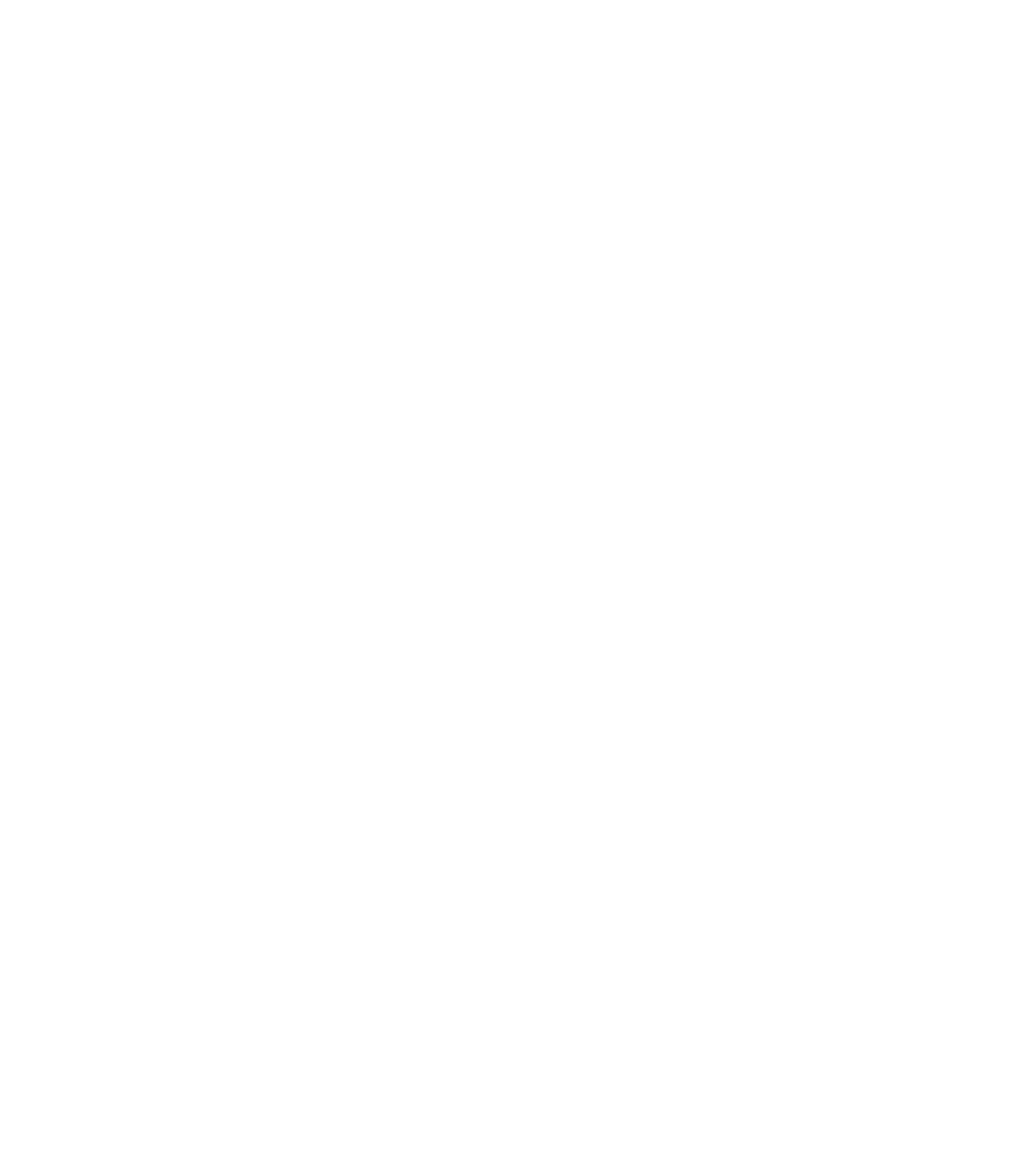
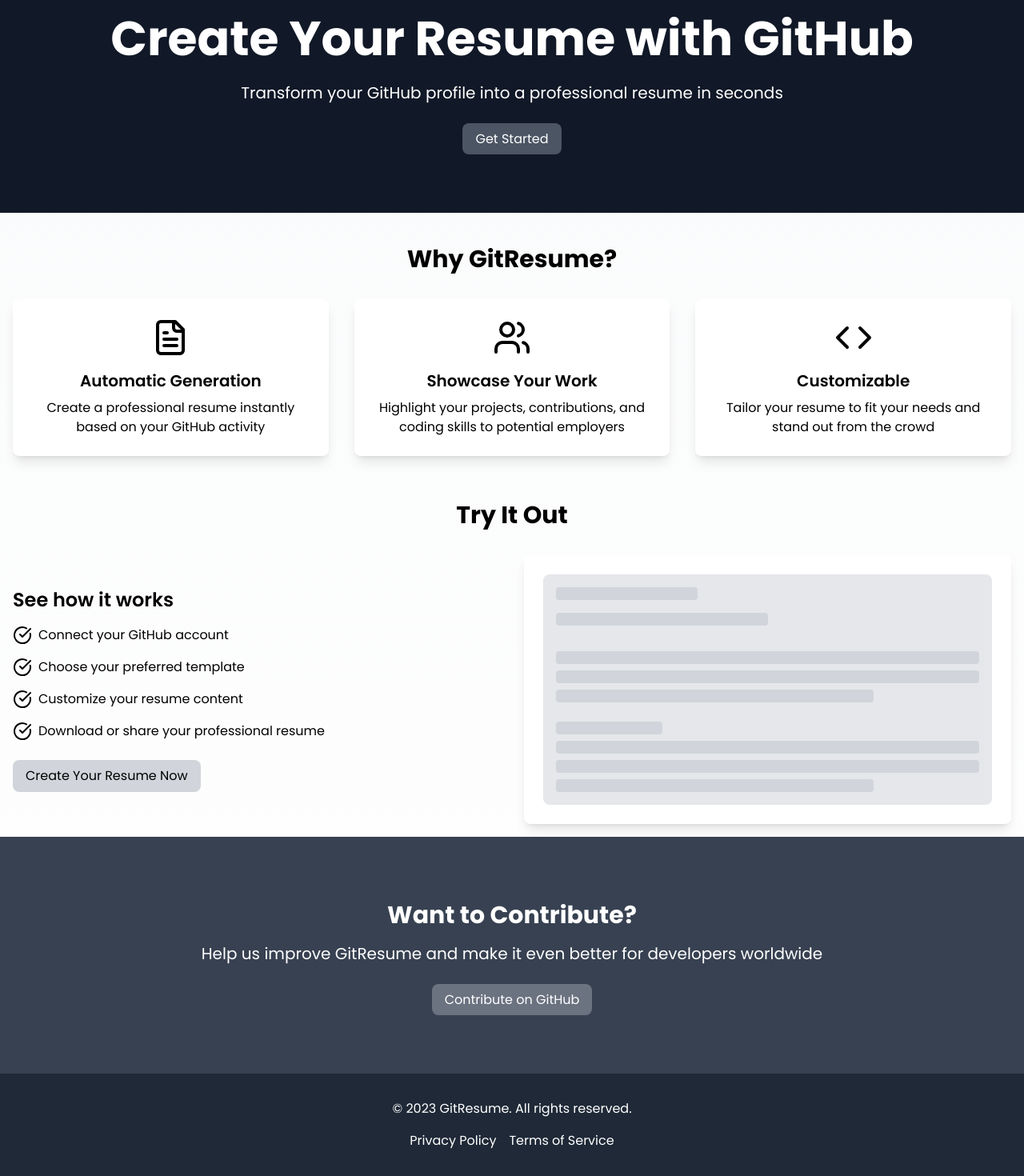
Before and after one commit to narashimha05/GitResume, a Next.js app: page / in a window 1280 px wide. Shown: the part 138-1608 px from the top of the page at 80% size. Before the commit the page ends 800 px from the top, so only its background shows below. Built offline with nearby package versions, Linux system fonts and the light colour scheme.

Commit message:
design fix

```diff
--- a/app/page.tsx
+++ b/app/page.tsx
@@ -1,15 +1,131 @@
-// import GitHubCalendar from 'react-github-calendar';
-"use client";
-import { useRouter } from "next/navigation";
+import Link from "next/link"
+import { Github, FileText, Users, Code, CheckCircle } from "lucide-react"
+
 export default function Home() {
-  const router = useRouter();
   return (
-    <div className='border-black border-4 w-full'>
-      Hello
-      {/* <div className='border-black border-4 m-4 w-full'>
-        <GitHubCalendar username="narashimha05" colorScheme='light' />
-      </div> */}
-      <button onClick={()=>router.push("/form")} className="border-2 rounded-lg px-4 py-1 bg-gray-200 ml-4">Forms</button>
+    <div className="flex flex-col min-h-screen bg-gradient-to-b from-gray-50 to-white">
+      <header className="container mx-auto px-4 py-6 flex justify-between items-center">
+        <div className="flex items-center space-x-2">
+          <Github className="h-6 w-6 text-primary" />
+          <span className="text-xl font-bold">GitResume</span>
+        </div>
+      </header>
+
+      <main className="flex-grow">
+        <section className="relative py-20 overflow-hidden">
+          <div className="absolute inset-0 bg-grid-pattern opacity-10"></div>
+          <div className="absolute inset-0 bg-gray-900"></div>
+          <div className="relative container mx-auto px-4 text-center text-white">
+            <h1 className="text-4xl md:text-6xl font-bold mb-6 animate-fade-in-up ">Create Your Resume with GitHub</h1>
+            <p className="text-xl mb-8 animate-fade-in-up animation-delay-200">
+              Transform your GitHub profile into a professional resume in seconds
+            </p>
+            <Link href={"/form"}
+              className=" text-primary hover:bg-gray-700 animate-fade-in-up animation-delay-400 rounded-lg bg-gray-600 px-4 py-2"
+            >
+              Get Started
+            </Link >
+          </div>
+        </section>
+
+        <section className="py-10">
+          <div className="container mx-auto px-4">
+            <h2 className="text-3xl font-bold mb-8 text-center">Why GitResume?</h2>
+            <div className="grid md:grid-cols-3 gap-8">
+              <div className="text-center p-6 bg-white rounded-lg shadow-lg transition-transform hover:scale-105">
+                <FileText className="h-12 w-12 mx-auto mb-4 text-primary" />
+                <h3 className="text-xl font-semibold mb-2">Automatic Generation</h3>
+                <p>Create a professional resume instantly based on your GitHub activity</p>
+              </div>
+              <div className="text-center p-6 bg-white rounded-lg shadow-lg transition-transform hover:scale-105">
+                <Users className="h-12 w-12 mx-auto mb-4 text-primary" />
+                <h3 className="text-xl font-semibold mb-2">Showcase Your Work</h3>
+                <p>Highlight your projects, contributions, and coding skills to potential employers</p>
+              </div>
+              <div className="text-center p-6 bg-white rounded-lg shadow-lg transition-transform hover:scale-105">
+                <Code className="h-12 w-12 mx-auto mb-4 text-primary" />
+                <h3 className="text-xl font-semibold mb-2">Customizable</h3>
+                <p>Tailor your resume to fit your needs and stand out from the crowd</p>
+              </div>
+            </div>
+          </div>
+        </section>
+
+        <section className="py-4">
+          <div className="container mx-auto px-4">
+            <h2 className="text-3xl font-bold mb-8 text-center">Try It Out</h2>
+            <div className="flex flex-col md:flex-row items-center justify-between gap-8">
+              <div className="w-full md:w-1/2">
+                <h3 className="text-2xl font-semibold mb-4">See how it works</h3>
+                <ul className="space-y-4">
+                  <li className="flex items-center">
+                    <CheckCircle className="h-6 w-6 text-primary mr-2" />
+                    <span>Connect your GitHub account</span>
+                  </li>
+                  <li className="flex items-center">
+                    <CheckCircle className="h-6 w-6 text-primary mr-2" />
+                    <span>Choose your preferred template</span>
+                  </li>
+                  <li className="flex items-center">
+                    <CheckCircle className="h-6 w-6 text-primary mr-2" />
+                    <span>Customize your resume content</span>
+                  </li>
+                  <li className="flex items-center">
+                    <CheckCircle className="h-6 w-6 text-primary mr-2" />
+                    <span>Download or share your professional resume</span>
+                  </li>
+                </ul>
+                <Link href={"/form"}><button className="mt-6 rounded-lg bg-gray-300 hover:bg-gray-400 px-4 py-2">
+                  Create Your Resume Now
+                </button></Link>
+              </div>
+              <div className="w-full md:w-1/2 bg-white p-6 rounded-lg shadow-lg">
+                <div className="aspect-w-4 aspect-h-5 bg-gray-200 rounded-lg overflow-hidden">
+                  <div className="p-4">
+                    <div className="w-1/3 h-4 bg-gray-300 rounded mb-4"></div>
+                    <div className="w-1/2 h-4 bg-gray-300 rounded mb-8"></div>
+                    <div className="space-y-2">
+                      <div className="w-full h-4 bg-gray-300 rounded"></div>
+                      <div className="w-full h-4 bg-gray-300 rounded"></div>
+                      <div className="w-3/4 h-4 bg-gray-300 rounded"></div>
+                    </div>
+                    <div className="mt-6 space-y-2">
+                      <div className="w-1/4 h-4 bg-gray-300 rounded"></div>
+                      <div className="w-full h-4 bg-gray-300 rounded"></div>
+                      <div className="w-full h-4 bg-gray-300 rounded"></div>
+                      <div className="w-3/4 h-4 bg-gray-300 rounded"></div>
+                    </div>
+                  </div>
+                </div>
+              </div>
+            </div>
+          </div>
+        </section>
+
+        <section className="bg-gray-700 text-white py-20">
+          <div className="container mx-auto px-4 text-center">
+            <h2 className="text-3xl font-bold mb-4">Want to Contribute?</h2>
+            <p className="text-xl mb-8">Help us improve GitResume and make it even better for developers worldwide</p>
+            <Link href={"https://github.com/narashimha05/GitResume"} className="bg-gray-500 text-primary hover:bg-gray-600 px-4 py-2 rounded-lg" >
+              Contribute on GitHub
+            </Link>
+          </div>
+        </section>
+      </main>
+
+      <footer className="bg-gray-800 text-white py-8">
+        <div className="container mx-auto px-4 text-center">
+          <p>&copy; 2023 GitResume. All rights reserved.</p>
+          <div className="mt-4">
+            <Link href="#" className="hover:underline mr-4">
+              Privacy Policy
+            </Link>
+            <Link href="#" className="hover:underline">
+              Terms of Service
+            </Link>
+          </div>
+        </div>
+      </footer>
     </div>
-  );
+  )
 }
--- a/app/resume/page.tsx
+++ b/app/resume/page.tsx
@@ -89,7 +89,7 @@
     }
   };
   return (
-    <div className="max-w-6xl mx-auto my-10 p-6 bg-white shadow-xl rounded-lg border border-gray-200">
+    <div className="max-w-4xl mx-auto my-10 p-6 bg-white shadow-xl rounded-lg border border-gray-200">
       <h1 className="text-2xl font-bold text-center text-gray-800 mb-6">Resume Details</h1>
       {userDetails ? (
         <div className="space-y-4">
--- a/package.json
+++ b/package.json
@@ -12,11 +12,14 @@
     "@supabase/supabase-js": "^2.48.1",
     "html2canvas": "^1.4.1",
     "jspdf": "^2.5.2",
+    "lucide-react": "^0.475.0",
     "next": "15.1.6",
     "react": "^19.0.0",
     "react-dom": "^19.0.0",
     "react-github-calendar": "^4.5.5",
-    "react-icons": "^5.4.0"
+    "react-icons": "^5.4.0",
+    "react-to-pdf": "^1.0.1",
+    "react-to-print": "^3.0.5"
   },
   "devDependencies": {
     "@eslint/eslintrc": "^3",
```
Also changed, not shown: 1 other file (tests, documents, lock files or other folders).
